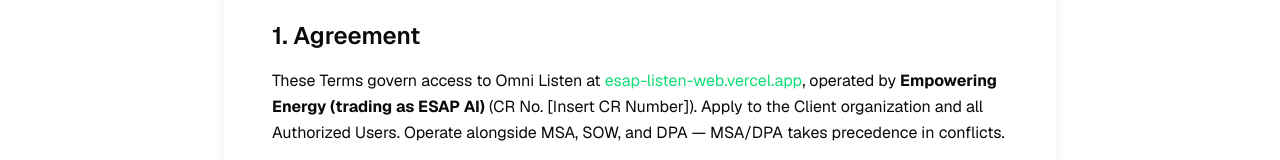
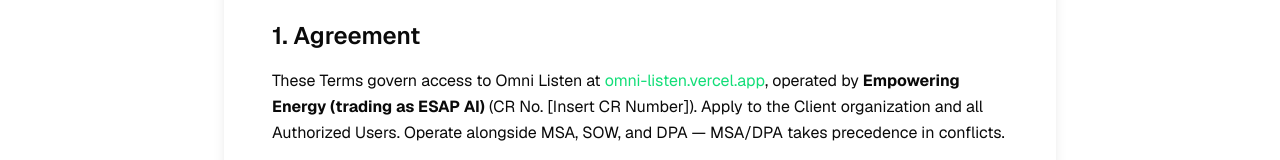
Before and after one commit to riaz37/Omni_Listen, a Next.js app: page /terms in a window 1280 px wide. Shown: the part 293-453 px from the top of the page. Built offline with nearby package versions, Linux system fonts and the light colour scheme.

Commit message:
feat: correction of the website link to the latest one.

```diff
--- a/app/(marketing)/terms/page.tsx
+++ b/app/(marketing)/terms/page.tsx
@@ -225,8 +225,8 @@
                         <h2 className="text-2xl font-semibold text-foreground mb-4">{t.s1.heading}</h2>
                         <p className="text-foreground leading-relaxed">
                             {t.s1.body(
-                                <a href="https://esap-listen-web.vercel.app" className="text-primary hover:underline" target="_blank" rel="noopener noreferrer" dir="ltr">
-                                    esap-listen-web.vercel.app
+                                <a href="https://omni-listen.vercel.app" className="text-primary hover:underline" target="_blank" rel="noopener noreferrer" dir="ltr">
+                                    omni-listen.vercel.app
                                 </a>
                             )}
                         </p>
```
